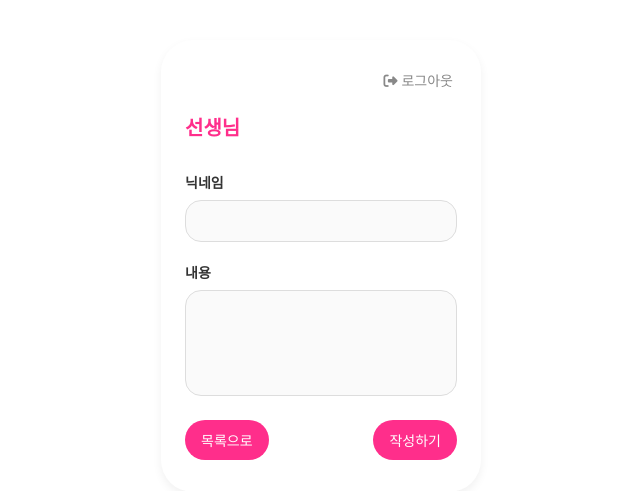
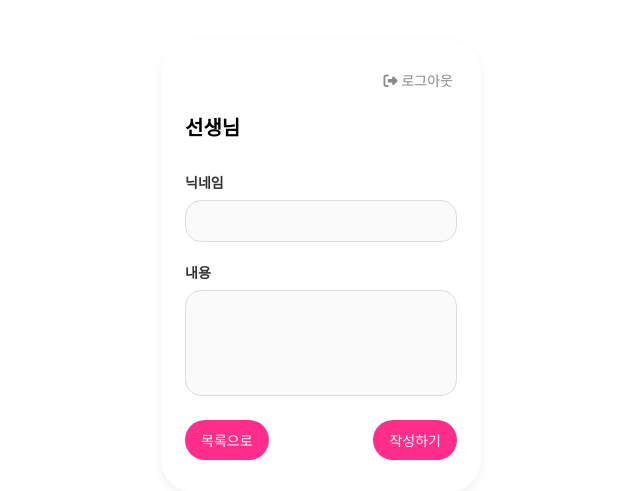
Before and after one commit to sebizt/ohsung_carnation, a Flask app: page /write/1 in a window 1280 px wide. Shown: the top 491 px of the page, without its empty margins (319-959 px from the left). Run offline with Flask 3, Linux system fonts and the light colour scheme; the visitor is signed in with stand-in values (Sample User, id 1); data that the repository does not hold is empty; some libraries are stand-ins or nearby versions; some web fonts are replaced.

Commit message:
Update write.css

```diff
--- a/static/write.css
+++ b/static/write.css
@@ -75,7 +75,6 @@ h1 {
   font-family: 'yg-jalnan';
   font-size: 24px;
   font-weight: 800;
-  color: #ff2e8b;
   margin-bottom: 8px;
 }
 .teacher-bio {
```
